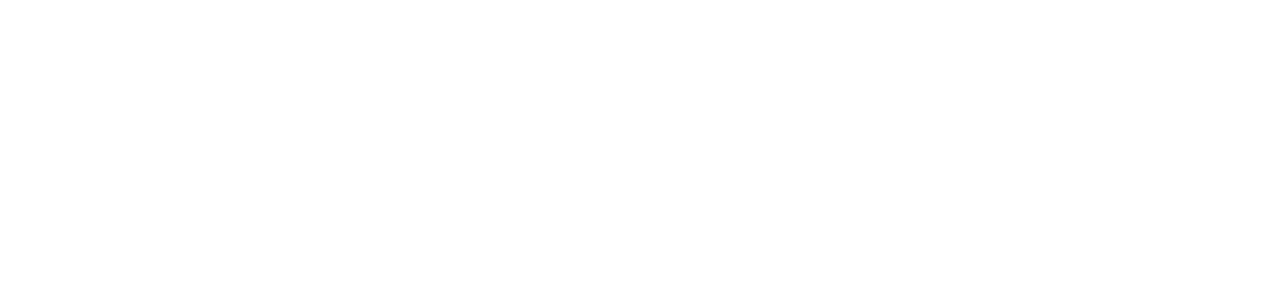
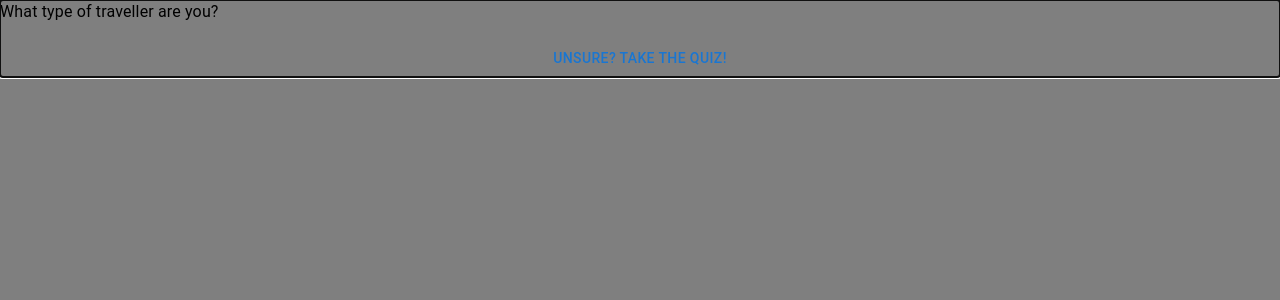
Before and after one commit to AusieJamster/traveller-archetype, a Next.js app: page / in a window 1280 px wide. Shown: the top 300 px of the page. Built offline with nearby package versions, Linux system fonts and the light colour scheme.

Commit message:
styling update

```diff
--- a/pages/index.tsx
+++ b/pages/index.tsx
@@ -1,4 +1,5 @@
 import Head from "next/head";
+import Popup from "../styles/src/components/Popup/Popup";
 
 export default function Home() {
   return (
@@ -9,7 +10,9 @@
         <link rel="icon" href="/favicon.ico" />
       </Head>
 
-      <main></main>
+      <main>
+        <Popup onAction={() => {}} />
+      </main>
 
       <footer></footer>
     </div>
--- a/styles/globals.css
+++ b/styles/globals.css
@@ -14,13 +14,3 @@
 * {
   box-sizing: border-box;
 }
-
-@media (prefers-color-scheme: dark) {
-  html {
-    color-scheme: dark;
-  }
-  body {
-    color: white;
-    background: black;
-  }
-}
--- /dev/null
+++ b/styles/src/components/Popup/Popup.tsx
@@ -0,0 +1,26 @@
+import { Box, Button, Modal, Stack, Typography } from "@mui/material";
+import React, { useState } from "react";
+import { onActionEvents } from "../../types";
+
+interface PopupProps {
+  onAction: ({ type, data }: { type: string; data?: string }) => void;
+}
+
+const Popup: React.FC<PopupProps> = ({ onAction }) => {
+  const [open, setOpen] = useState(true);
+
+  const handleClose = () => setOpen(false);
+
+  return (
+    <Modal open={open} onClose={handleClose}>
+      <Stack spacing={2}>
+        <Typography sx={{ m: 2 }}>What type of traveller are you?</Typography>
+        <Button onClick={() => onAction({ type: onActionEvents.takeQuiz })}>
+          Unsure? Take the quiz!
+        </Button>
+      </Stack>
+    </Modal>
+  );
+};
+
+export default Popup;
--- /dev/null
+++ b/styles/src/types/index.ts
@@ -0,0 +1,7 @@
+export type ActionArgs = { type: string; data?: string };
+
+export type onActionType = (args: ActionArgs) => void;
+
+export enum onActionEvents {
+  takeQuiz = "takeQuiz",
+}
```
Also changed, not shown: styles/src/components/ResultsPageBanner/ResultsPageBanner.tsx (added, +28 -0 lines).
